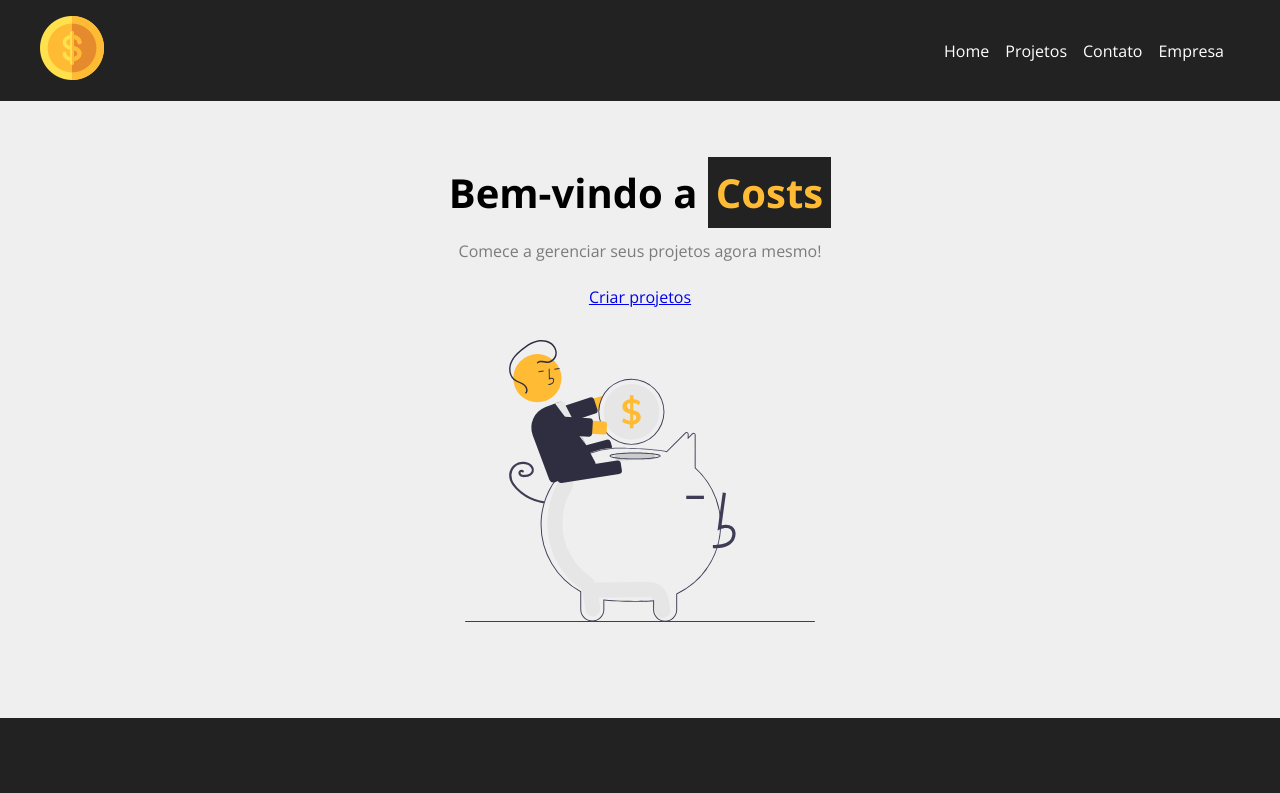
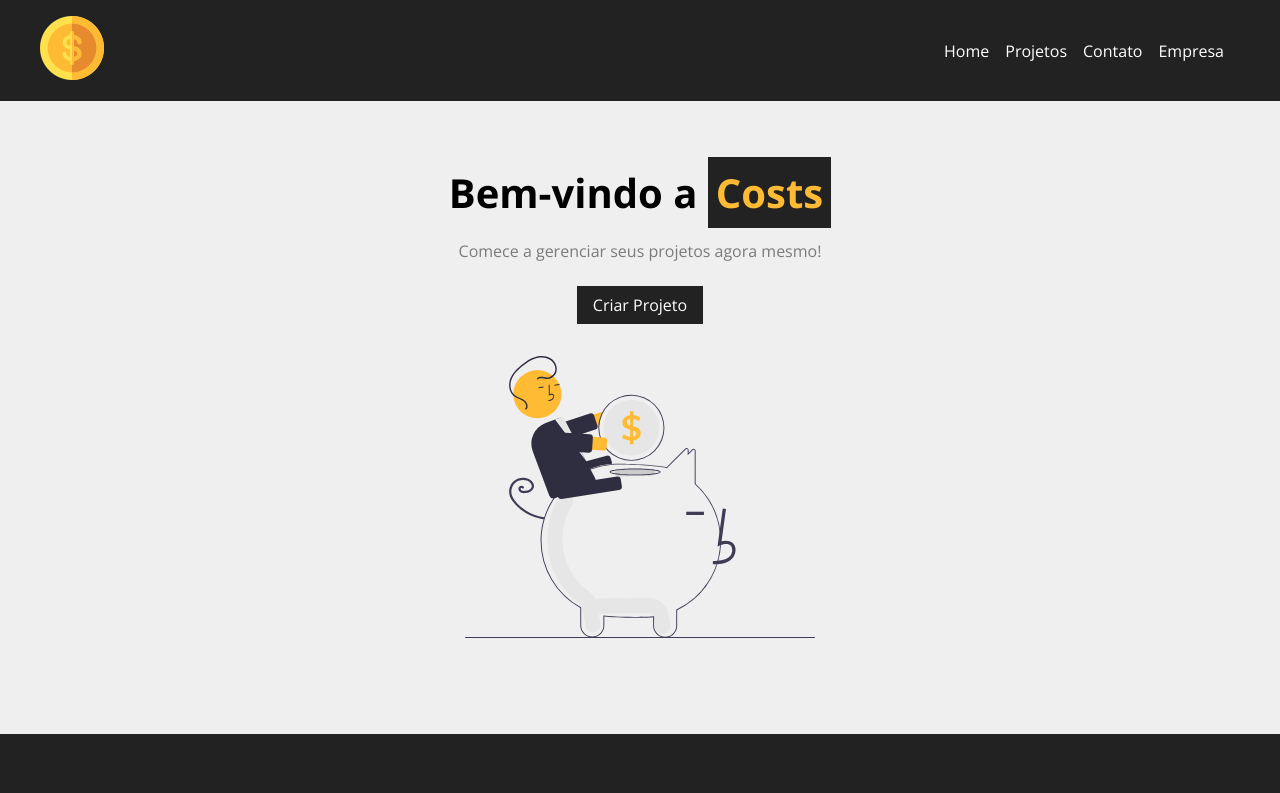
Before and after one commit to Luiz14es/Costs, a React (Create React App) app in the folder costs/: page / in a window 1280 px wide. Shown: the top 793 px of the page. Built offline with nearby package versions, Linux system fonts and the light colour scheme.

Commit message:
Home finalizado

```diff
--- a/costs/src/components/pages/Home.js
+++ b/costs/src/components/pages/Home.js
@@ -1,5 +1,6 @@
 import styles from "./Home.module.css";
 import saving from "../../img/saving.svg";
+import LinkButton from "./layout/LinkButton";
 
 function Home() {
   return (
@@ -8,7 +9,7 @@
         Bem-vindo a <span>Costs</span>
       </h1>
       <p>Comece a gerenciar seus projetos agora mesmo!</p>
-      <a href="/">Criar projetos</a>
+      <LinkButton to="/newproject" text="Criar Projeto"/>
       <img src={saving} alt="Costs" />
     </section>
   );
--- a/costs/src/components/pages/layout/LinkButton.js
+++ b/costs/src/components/pages/layout/LinkButton.js
@@ -1,3 +1,12 @@
-function LinkButton() {}
+import { Link } from "react-router-dom";
+import styles from "../../pages/layout/LinkButton.module.css"
+
+function LinkButton({to, text}) {
+    return(
+        <Link className={styles.btn} to={to}>
+            {text}
+        </Link>
+    )
+}
 
 export default LinkButton;
--- a/costs/src/components/pages/layout/LinkButton.module.css
+++ b/costs/src/components/pages/layout/LinkButton.module.css
@@ -0,0 +1,11 @@
+.btn{
+    background-color: #222;
+    color: #fff;
+    padding: 0.5em 1em;
+    text-decoration: none;
+    transition: 0.5s;
+}
+
+.btn:hover{
+    color: #ffbb33
+}
```
